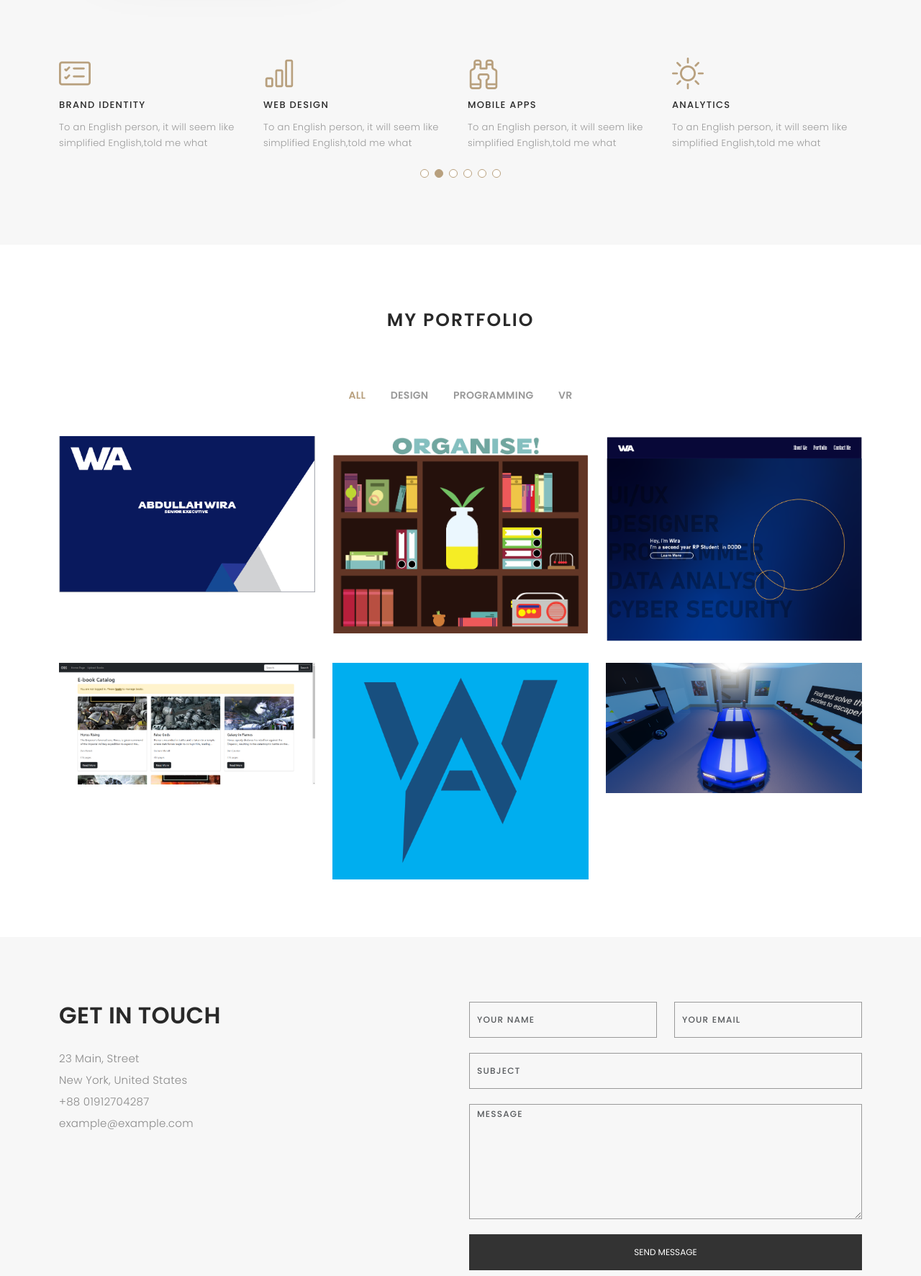
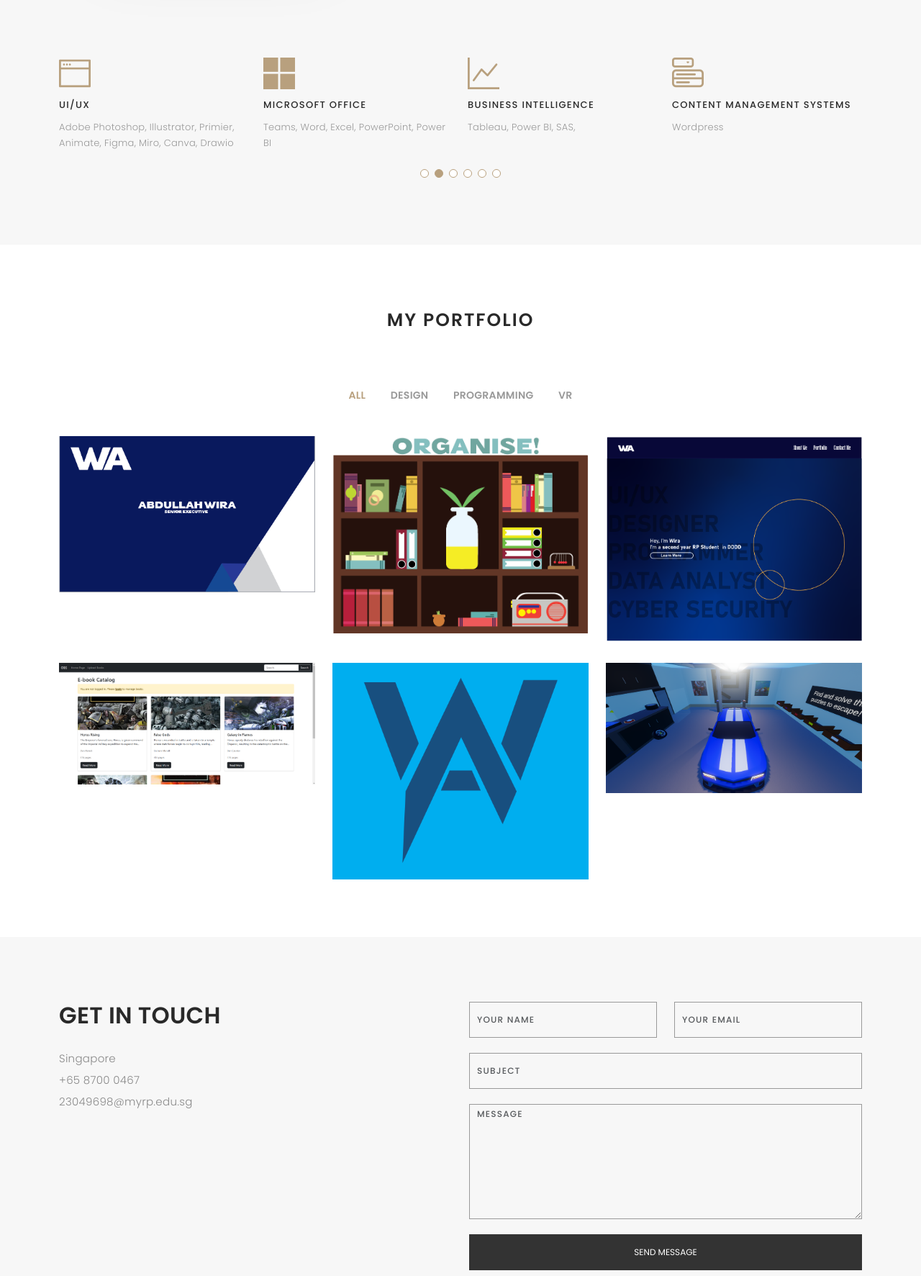
Before and after one commit to 23049698AbdullahWira/Folio, a plain HTML site: page index.html in a window 1280 px wide. Shown: the part 1340-3113 px from the top of the page at 72% size. Drawn offline with nearby package versions, Linux system fonts and the light colour scheme; a web font is replaced by a local one.

Commit message:
completed the about me slide section, completed contact me for index (has yet to have funcitonality tho, just the text only changed), changed footer for every page to have updated links to my socials

```diff
--- a/index.html
+++ b/index.html
@@ -119,49 +119,49 @@
 
             <div class="swiper-slide">
               <div class="services-block">
-                <i class="bi bi-briefcase"></i>
-                <span>UI/UX DESIGN</span>
-                <p class="separator">To an English person, it will seem like simplified English,told me what </p>
+                <i class="bi bi-code-slash"></i>
+                <span>Programming Languages</span>
+                <p class="separator">HTML, CSS, Javascript, Python, C#, SQL, PHP, React, React Native, Bootstrap</p>
               </div>
             </div><!-- End testimonial item -->
 
             <div class="swiper-slide">
               <div class="services-block">
-                <i class="bi bi-card-checklist"></i>
-                <span>BRAND IDENTITY</span>
-                <p class="separator">To an English person, it will seem like simplified English,told me what </p>
+                <i class="bi bi-window-fullscreen"></i>
+                <span>UI/UX</span>
+                <p class="separator">Adobe Photoshop, Illustrator, Primier, Animate, Figma, Miro, Canva, Drawio</p>
               </div>
             </div><!-- End testimonial item -->
 
             <div class="swiper-slide">
               <div class="services-block">
-                <i class="bi bi-bar-chart"></i>
-                <span>WEB DESIGN</span>
-                <p class="separator">To an English person, it will seem like simplified English,told me what </p>
+                <i class="bi bi-microsoft"></i>
+                <span>Microsoft Office</span>
+                <p class="separator">Teams, Word, Excel, PowerPoint, Power BI</p>
               </div>
             </div><!-- End testimonial item -->
 
             <div class="swiper-slide">
               <div class="services-block">
-                <i class="bi bi-binoculars"></i>
-                <span>MOBILE APPS</span>
-                <p class="separator">To an English person, it will seem like simplified English,told me what </p>
+                <i class="bi bi-graph-up"></i>
+                <span>Business Intelligence</span>
+                <p class="separator">Tableau, Power BI, SAS, </p>
               </div>
             </div><!-- End testimonial item -->
 
             <div class="swiper-slide">
               <div class="services-block">
-                <i class="bi bi-brightness-high"></i>
-                <span>Analytics</span>
-                <p class="separator">To an English person, it will seem like simplified English,told me what </p>
+                <i class="bi bi-menu-button"></i>
+                <span>Content Management Systems</span>
+                <p class="separator">Wordpress</p>
               </div>
             </div><!-- End testimonial item -->
 
             <div class="swiper-slide">
               <div class="services-block">
-                <i class="bi bi-calendar4-week"></i>
-                <span>PHOTOGRAPHY</span>
-                <p class="separator">To an English person, it will seem like simplified English,told me what </p>
+                <i class="bi bi-bookmark"></i>
+                <span>Miscellaneous</span>
+                <p class="separator">Unity, Ubuntu, Basic IoT, MySql </p>
               </div>
             </div><!-- End testimonial item -->
 
@@ -275,10 +275,9 @@
                 <h2 class="mb-30">GET IN TOUCH</h2>
 
                 <ul class="contact-details">
-                  <li><span>23 Main, Street</span></li>
-                  <li><span>New York, United States</span></li>
-                  <li><span>+88 01912704287</span></li>
-                  <li><span>example@example.com</span></li>
+                  <li><span>Singapore</span></li>
+                  <li><span>+65 8700 0467</span></li>
+                  <li><span>23049698@myrp.edu.sg</span></li>
                 </ul>
 
               </div>
@@ -338,10 +337,10 @@
       <div class="socials-media text-center">
 
         <ul class="list-unstyled">
-          <li><a href="#"><i class="bi bi-facebook"></i></a></li>
-          <li><a href="#"><i class="bi bi-twitter"></i></a></li>
-          <li><a href="#"><i class="bi bi-instagram"></i></a></li>
-          <li><a href="#"><i class="bi bi-linkedin"></i></a></li>
+          <li><a href="https://discord.com/users/249202816722272258" target="_blank"><i class="bi bi-discord"></i></a></li>
+          <li><a href="https://github.com/23049698AbdullahWira" target="_blank"><i class="bi bi-github"></i></a></li>
+          <li><a href="https://www.instagram.com/notaniki/" target="_blank"><i class="bi bi-instagram"></i></a></li>
+          <li><a href="https://www.linkedin.com/in/abdullah-wira-155905204/" target="_blank"><i class="bi bi-linkedin"></i></a></li>
         </ul>
 
       </div>
```
Also changed, not shown: OBS-portfolio.html (+4 -4 lines), Portfolio-mockup.html (+4 -4 lines), VR-portfolio.html (+4 -4 lines), blog-single.html (+4 -4 lines), myLogo-portfolio.html (+4 -4 lines), sticker-portfolio.html (+4 -4 lines).
